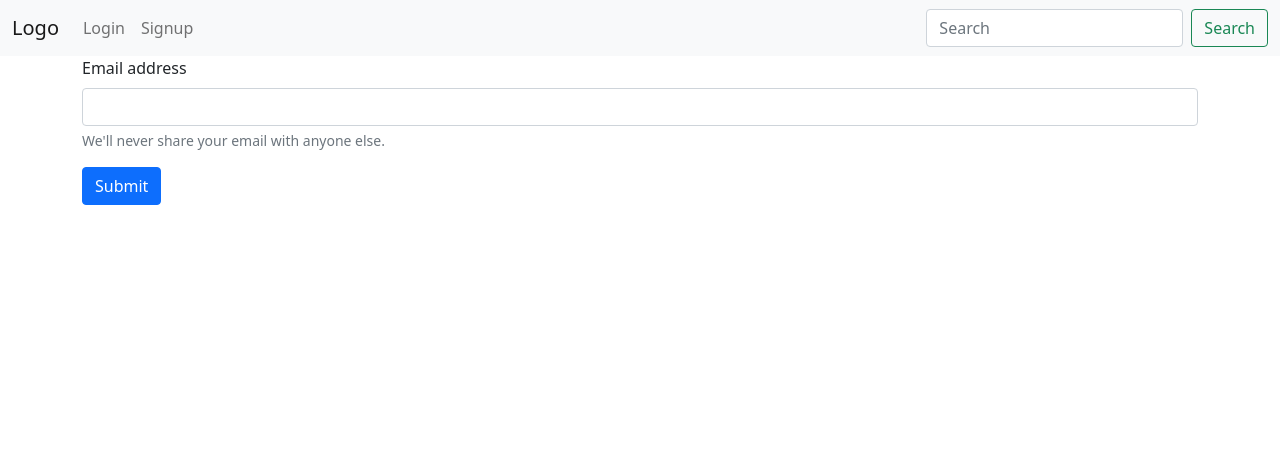
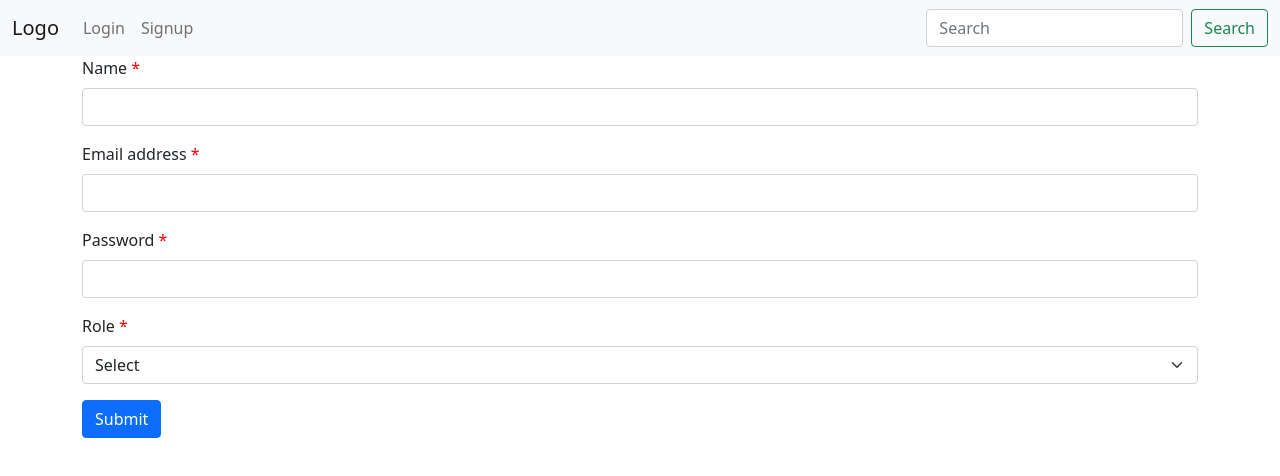
Before and after one commit to sagartmg2/Poush, a React (Create React App) app in the folder client/: page /signup in a window 1280 px wide. Shown: the top 476 px of the page. Built offline with nearby package versions, Linux system fonts and the light colour scheme.

Commit message:
signup form

```diff
--- a/client/package.json
+++ b/client/package.json
@@ -6,6 +6,7 @@
     "@testing-library/jest-dom": "^5.16.5",
     "@testing-library/react": "^13.4.0",
     "@testing-library/user-event": "^13.5.0",
+    "axios": "^1.3.4",
     "react": "^18.2.0",
     "react-dom": "^18.2.0",
     "react-router-dom": "^6.8.2",
--- a/client/src/index.css
+++ b/client/src/index.css
@@ -1,13 +1,4 @@
-body {
-  margin: 0;
-  font-family: -apple-system, BlinkMacSystemFont, 'Segoe UI', 'Roboto', 'Oxygen',
-    'Ubuntu', 'Cantarell', 'Fira Sans', 'Droid Sans', 'Helvetica Neue',
-    sans-serif;
-  -webkit-font-smoothing: antialiased;
-  -moz-osx-font-smoothing: grayscale;
+.required-field::after {
+  content: " * ";
+  color: red;
 }
-
-code {
-  font-family: source-code-pro, Menlo, Monaco, Consolas, 'Courier New',
-    monospace;
-}
--- a/client/src/index.js
+++ b/client/src/index.js
@@ -3,6 +3,7 @@ import ReactDOM from 'react-dom/client';
 import App from './App';
 import reportWebVitals from './reportWebVitals';
 import { BrowserRouter } from "react-router-dom"
+import "./index.css"
 
 
 const root = ReactDOM.createRoot(document.getElementById('root'));
--- a/client/src/pages/Signup.jsx
+++ b/client/src/pages/Signup.jsx
@@ -1,17 +1,92 @@
-import React from 'react'
+import axios from "axios"
+import { useState } from "react"
+
 
 export default function Signup() {
+    // const [name, setname] = useState("defalut");
+    // const [email, setEmail] = useState("em");
+    //
+    const [submittedOnce, setsubmittedOnce] = useState(false);
+
+    const [formData, setFormData] = useState({
+        name: "",
+        email: "",
+        role: "",
+        password: ""
+    });
+
+
+    function handleSubmit(event) {
+        event.preventDefault()
+
+        // cehck form validtion
+
+        setsubmittedOnce(true)
+
+        if (submittedOnce) {
+            // api call
+            let url = "https://ecommerce-sagartmg2.vercel.app/api/users/signup"
+            let data = {
+                "name": event.target.name.value,
+                "email": event.target.email.value,
+                "password": event.target.password.value,
+                "role": event.target.role.value,
+            }
+            axios
+                .post(url, data)
+                .then(res => {
+                    console.log({ res })
+                })
+                .catch(err => {
+                    // console.log({ err })
+                    console.log(err.response.data);
+                })
+        }
+
+
+    }
+
+    function handleChange(event) {
+        console.log(event.target.name);
+        setFormData({ ...formData, [event.target.name]: event.target.value })
+    }
+
     return (
         <div>
-            <form>
+            <form onSubmit={handleSubmit}>
                 <div class="mb-3">
-                    <label for="exampleInputEmail1" class="form-label">Email address</label>
-                    <input type="email" class="form-control" id="exampleInputEmail1" aria-describedby="emailHelp" />
-                    <div id="emailHelp" class="form-text">We'll never share your email with anyone else.</div>
+                    <label class="form-label required-field">Name</label>
+                    <input type="text" class="form-control" name="name" value={formData.name} onChange={handleChange} />
+                    {
+                        submittedOnce && !formData.name
+                        &&
+                        <small>required field</small>
+                    }
+
+                </div>
+                <div class="mb-3">
+                    <label class="form-label required-field">Email address</label>
+                    <input type="email" class="form-control" name="email" value={formData.email} onChange={handleChange} />
+                    {
+                        submittedOnce && !formData.email
+                        &&
+                        <small>required field</small>
+                    }
+                </div>
+                <div class="mb-3">
+                    <label class="form-label required-field">Password</label>
+                    <input type="password" class="form-control" name="password" />
+                </div>
+                <div class="mb-3">
+                    <label class="form-label required-field">Role</label>
+                    <select class="form-select" aria-label="Default select example" name="role">
+                        <option selected value="">Select </option>
+                        <option value="buyer">Buyer</option>
+                        <option value="seller">Seller</option>
+                    </select>
                 </div>
                 <button type="submit" class="btn btn-primary">Submit</button>
             </form>
-
         </div>
     )
 }
```
Also changed, not shown: 1 other file (tests, documents, lock files or other folders).
